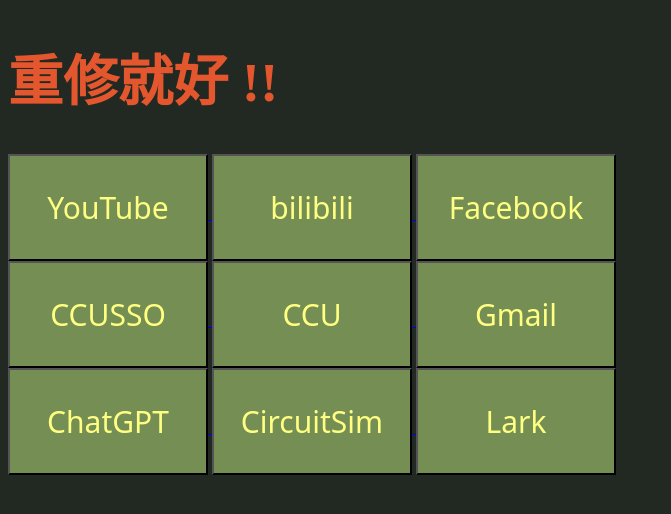
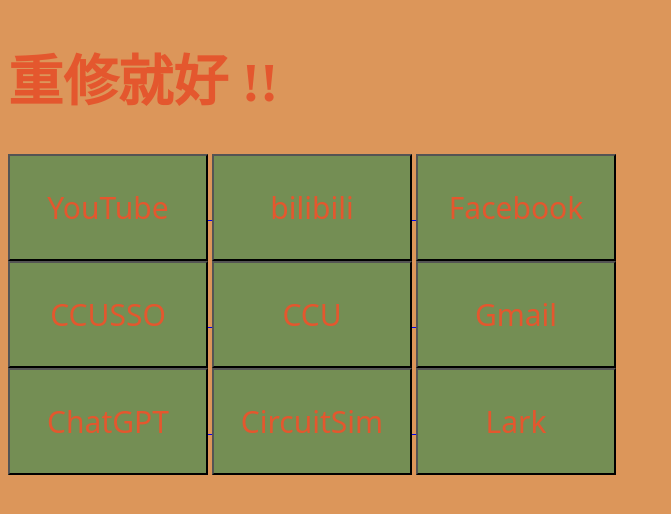
Before and after one commit to eason9394/eason9394.github.io, a plain HTML site: page index.html in a window 1280 px wide. Shown: the whole page, without its empty margins (0-671 px from the left). Drawn offline with Linux system fonts and the light colour scheme.

Commit message:
Add files via upload

```diff
--- a/styles.css
+++ b/styles.css
@@ -1,5 +1,5 @@
 body{
-	background-color: #212922;
+	background-color: #DC965A;
 }
 h1{
 	font-size: 55px;
@@ -11,8 +11,8 @@ button{
 	width: 200px;
 }
 p{
-	text-decoration-color: #FFFF82;
-	color: #FFFF82;
+	text-decoration-color: #E4572E;
+	color: #E4572E;
 	font-family: system-ui;
 	font-size: 30px;
 }
```
